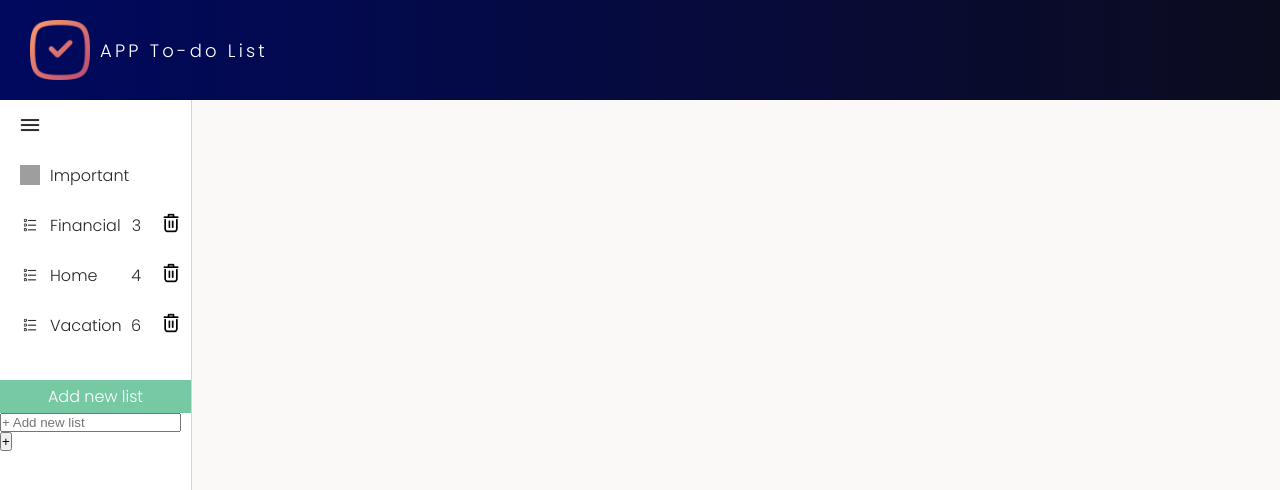
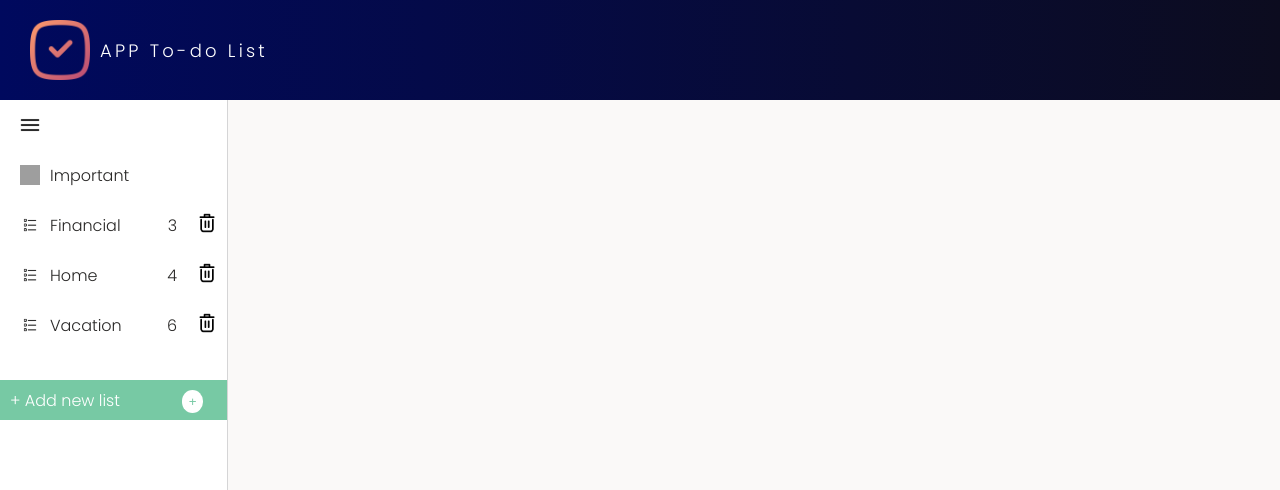
Before and after one commit to JulianaVanier/582-app-to-do-list-vue, a Vue app: page / in a window 1280 px wide. Shown: the top 490 px of the page. Built offline with nearby package versions, Linux system fonts and the light colour scheme; grey boxes are pictures that could not be loaded.

Commit message:
added style for btn add list

```diff
--- a/src/App.vue
+++ b/src/App.vue
@@ -234,6 +234,14 @@ export default {
       }
     },
     addNewList(name) {
+      // if (name === "") {
+      //   alert("Please, enter a name for the list.");
+      // } else {
+      //   this.lists.push({
+      //     id: this.lists.length + 1,
+      //     name: name,
+      //     qt: 0,
+      //   });
       this.lists.push({
         id: this.lists.length + 1,
         name: name,
@@ -278,13 +286,13 @@ export default {
     height: 100%;
   }
   .box-body-left {
-    width: 15%;
+    width: 18%;
     height: 100%;
     background-color: white;
     border-right: 1px solid #d5d5d6;
   }
   .box-body-right {
-    width: 85%;
+    width: 83%;
     height: 100%;
     background-color: #faf9f8;
   }
@@ -384,17 +392,36 @@ export default {
   }
   .add-new-list {
     margin-top: 30px;
-
-    .btn-add-new-list {
-      border: none;
-      background-color: #77c9a4;
-      padding: 4px 7px;
-      /* border-radius: 100%; */
-      color: white;
-      font-family: "Poppins", sans-serif;
-      font-size: 16px;
-      text-align: center;
-      cursor: pointer;
+    background-color: #77c9a4;
+    .form-add-list {
+      height: 40px;
+      display: flex;
+      align-items: center;
+      form {
+        width: 100%;
+        ::placeholder {
+          color: white;
+          font-size: 16px;
+          font-family: "Poppins", sans-serif;
+          padding-left: 10px;
+        }
+        .input-add-list {
+          border: none;
+          font-family: "Poppins", sans-serif;
+          font-size: 16px;
+          color: #292827;
+          width: 80%;
+          height: 30px;
+          background-color: #77c9a4;
+        }
+        .input-btn-list {
+          border: none;
+          background-color: #ffffff;
+          padding: 4px 7px;
+          border-radius: 100%;
+          color: #77c9a4;
+        }
+      }
     }
   }
   // ListOfTasks
--- a/src/components/CategoriesLists.vue
+++ b/src/components/CategoriesLists.vue
@@ -25,7 +25,7 @@
       </div>
     </div>
     <div class="add-new-list">
-      <div class="btn-add-new-list">Add new list</div>
+      <!-- <div class="btn-add-new-list">Add new list</div> -->
       <div class="form-add-list" v-if="idListDisplay != 0">
         <form @submit.prevent="addNewList">
           <input
@@ -33,9 +33,9 @@
             name="task"
             placeholder="+ Add new list"
             v-model="name"
-            class="input-add-task"
+            class="input-add-list"
           />
-          <input class="input-btn" type="submit" value="+" />
+          <input class="input-btn-list" type="submit" value="+" />
         </form>
       </div>
     </div>
```
